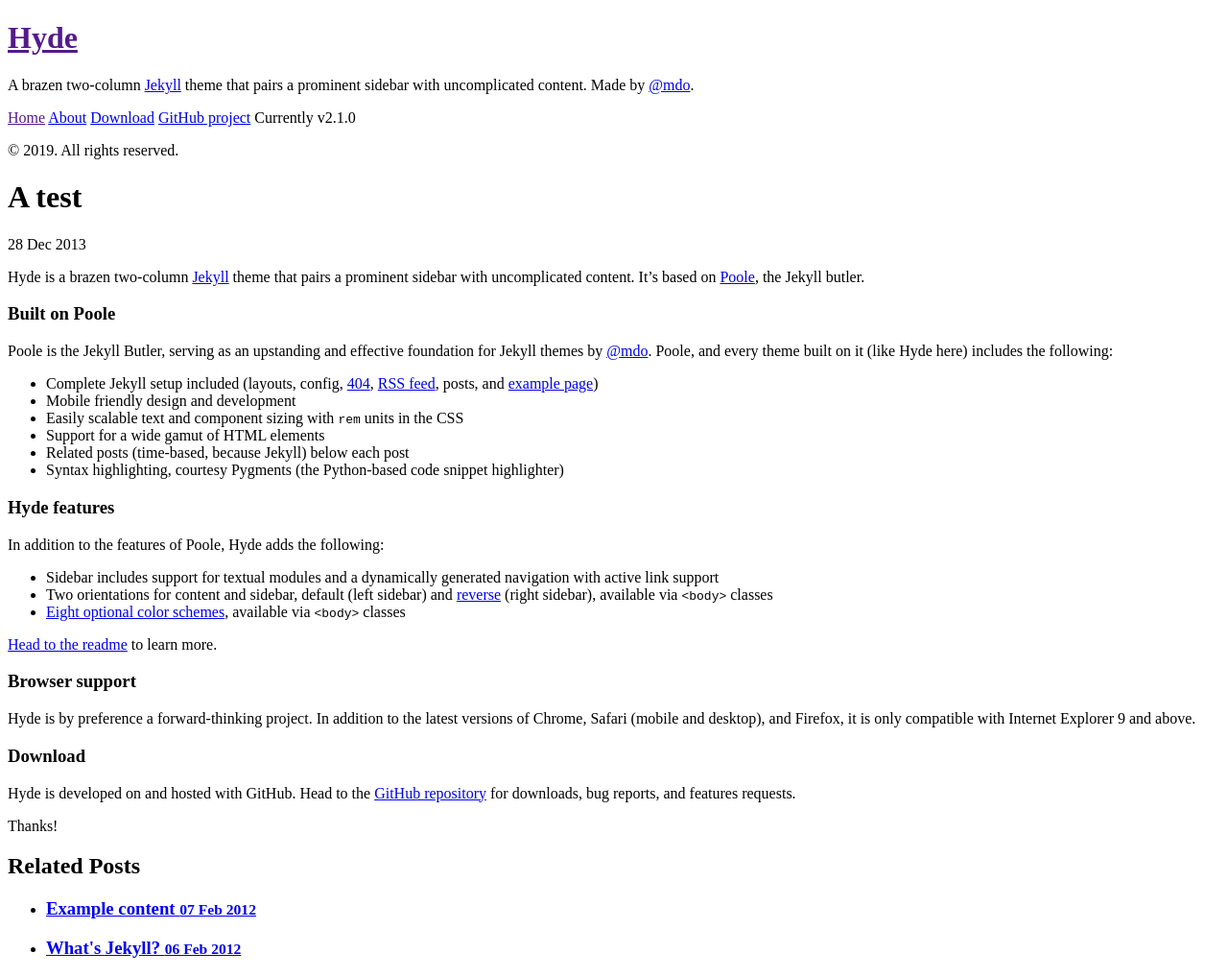
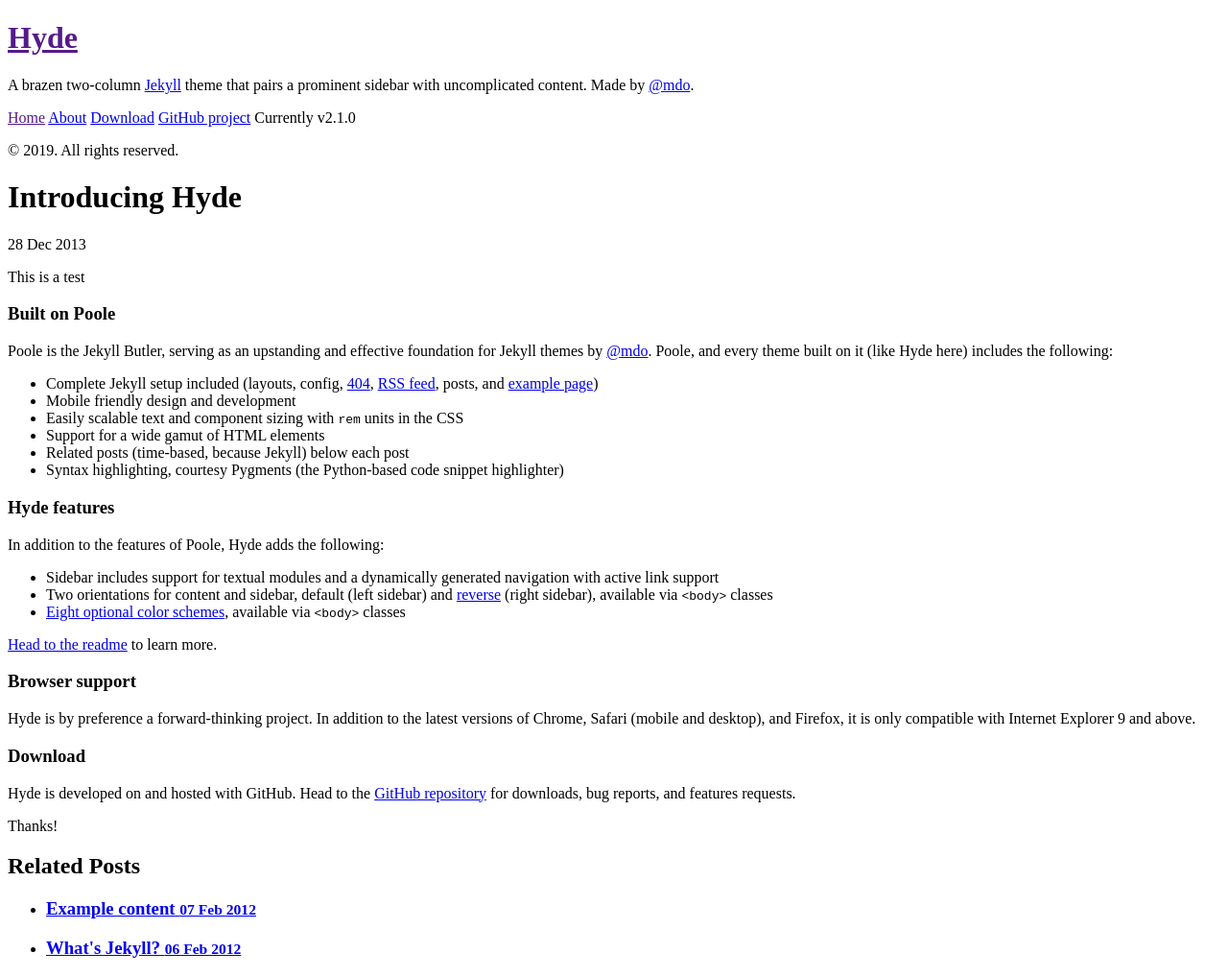
Before and after one commit to XerxesAS/XerXesAS.github.io, a Jekyll site: the page built from _posts/2013-12-28-introducing-hyde.md, in a window 1280 px wide. Shown: the whole page at 96% size. Built offline with Jekyll 4.4.1, drawn with Linux system fonts in a browser that asks for light colours; Markdown is read by kramdown in place of the engine named in the settings.

Commit message:
modified

```diff
--- a/_posts/2013-12-28-introducing-hyde.md
+++ b/_posts/2013-12-28-introducing-hyde.md
@@ -1,9 +1,9 @@
 ---
 layout: post
-title: A test
+title: Introducing Hyde
 ---
 
-Hyde is a brazen two-column [Jekyll](http://jekyllrb.com) theme that pairs a prominent sidebar with uncomplicated content. It's based on [Poole](http://getpoole.com), the Jekyll butler.
+This is a test
 
 ### Built on Poole
 
```
